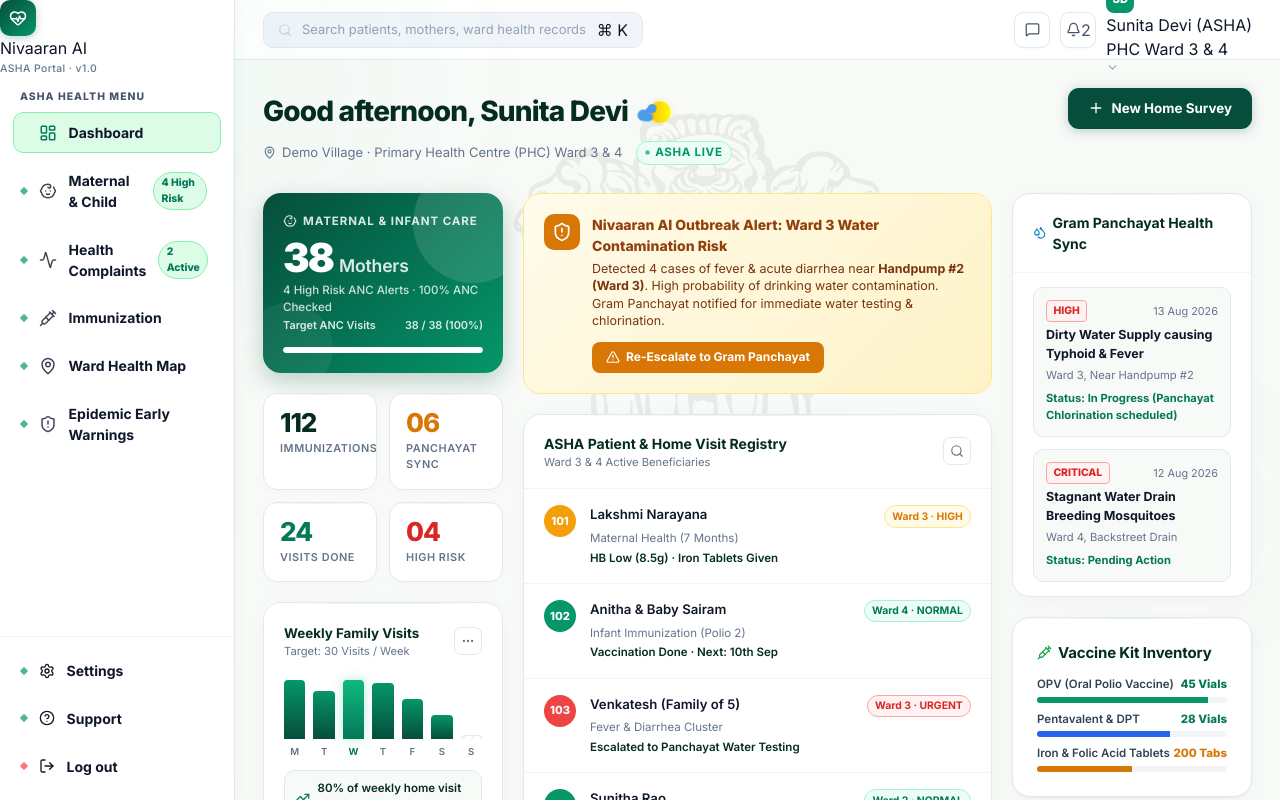
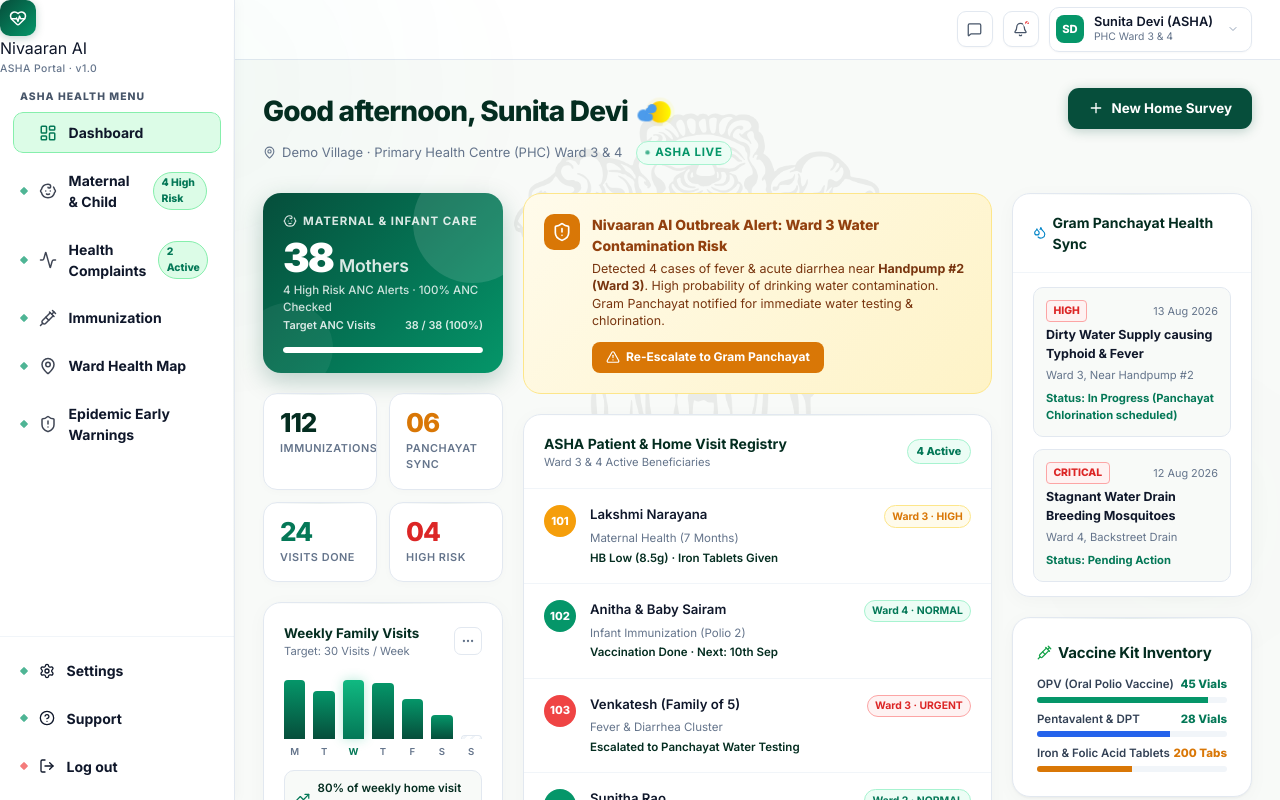
Before and after one commit to palamooradithyagoud/Civic-Catalyst, a Next.js app in the folder frontend/: page /asha/dashboard in a window 1280 px wide. Built offline with nearby package versions, Linux system fonts and the light colour scheme.

Commit message:
Remove topbar search input and align profile header pill cleanly

```diff
--- a/frontend/app/asha/dashboard/page.tsx
+++ b/frontend/app/asha/dashboard/page.tsx
@@ -186,30 +186,24 @@ export default function AshaDashboardPage() {
       <div className="panchayat-body">
         {/* Top Header Bar */}
         <header className="panchayat-topbar">
-          <div className="topbar-search">
-            <Search style={{ width: 14, height: 14, color: "rgba(148,163,184,0.4)", flexShrink: 0 }} />
-            <input className="topbar-search-input" placeholder="Search patients, mothers, ward health records..." readOnly />
-            <span className="topbar-shortcut">⌘ K</span>
-          </div>
-
           <div className="topbar-right">
-            <button className="topbar-icon-btn">
+            <button className="topbar-icon-btn" title="Messages">
               <MessageSquare style={{ width: 15, height: 15 }} />
             </button>
-            <button className="topbar-icon-btn active" title="2 Health Alerts">
+            <button className="topbar-icon-btn" title="2 Health Alerts">
               <Bell style={{ width: 15, height: 15 }} />
-              <span className="topbar-badge">2</span>
+              <span className="topbar-notif-dot">2</span>
             </button>
 
-            <div className="topbar-user">
+            <div className="topbar-profile">
               <div className="topbar-avatar" style={{ background: "#059669" }}>
                 SD
               </div>
-              <div className="topbar-user-info">
-                <div className="topbar-user-name">Sunita Devi (ASHA)</div>
-                <div className="topbar-user-role">PHC Ward 3 & 4</div>
+              <div>
+                <div className="topbar-profile-name">Sunita Devi (ASHA)</div>
+                <div className="topbar-profile-role">PHC Ward 3 & 4</div>
               </div>
-              <ChevronDown style={{ width: 13, height: 13, color: "#94a3b8" }} />
+              <ChevronDown style={{ width: 12, height: 12, color: "#94a3b8", marginLeft: "0.25rem" }} />
             </div>
           </div>
         </header>
@@ -405,9 +399,9 @@ export default function AshaDashboardPage() {
                     <div className="complaints-card-title">ASHA Patient & Home Visit Registry</div>
                     <div style={{ fontSize: "0.7rem", color: "#64748b" }}>Ward 3 & 4 Active Beneficiaries</div>
                   </div>
-                  <div className="complaints-nav-btns">
-                    <button className="complaints-nav-btn"><Search style={{ width: 14, height: 14 }} /></button>
-                  </div>
+                  <span style={{ fontSize: "0.68rem", fontWeight: 800, padding: "0.2rem 0.55rem", borderRadius: "999px", background: "#ecfdf5", color: "#047857", border: "1px solid #a7f3d0" }}>
+                    4 Active
+                  </span>
                 </div>
 
                 {/* Patient Visit Items */}
--- a/frontend/app/panchayat/dashboard/page.tsx
+++ b/frontend/app/panchayat/dashboard/page.tsx
@@ -281,12 +281,6 @@ export default function PanchayatDashboard() {
 
         {/* Top bar */}
         <header className="panchayat-topbar">
-          <div className="topbar-search">
-            <Search style={{ width: 14, height: 14, color: "rgba(148,163,184,0.4)", flexShrink: 0 }} />
-            <input className="topbar-search-input" placeholder="Search complaints, villagers..." readOnly />
-            <span className="topbar-search-kbd">⌘ K</span>
-          </div>
-
           <div className="topbar-right">
             <button className="topbar-icon-btn" title="Messages">
               <MessageSquare style={{ width: 15, height: 15 }} />
```
